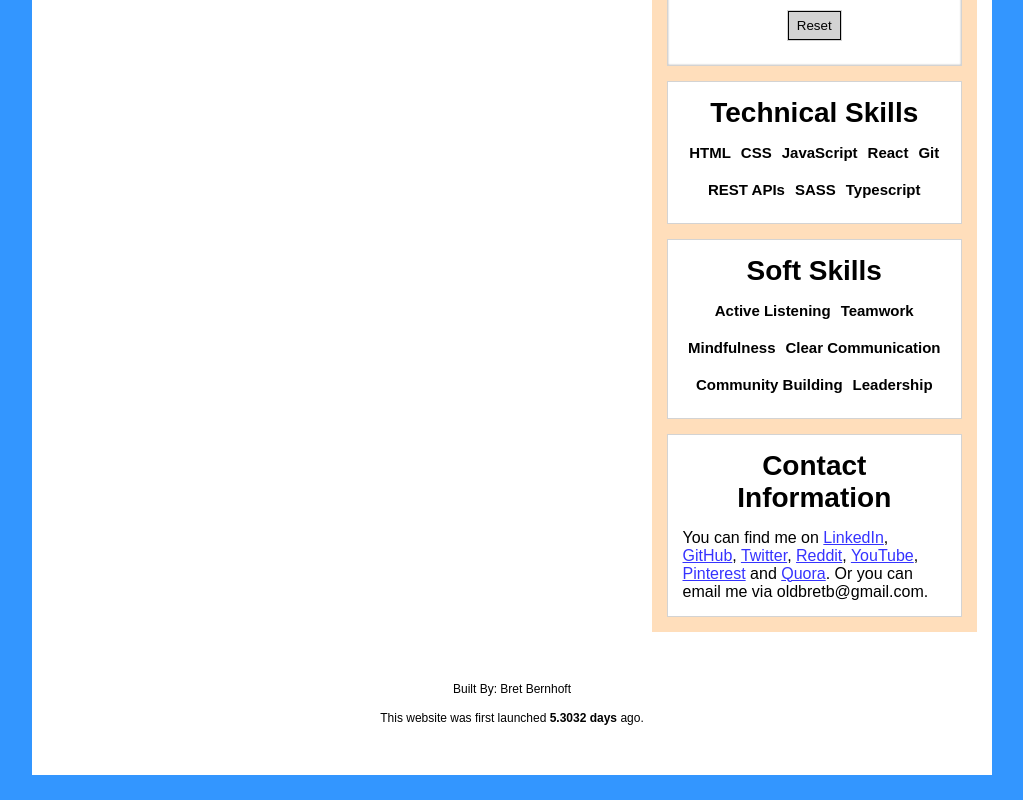
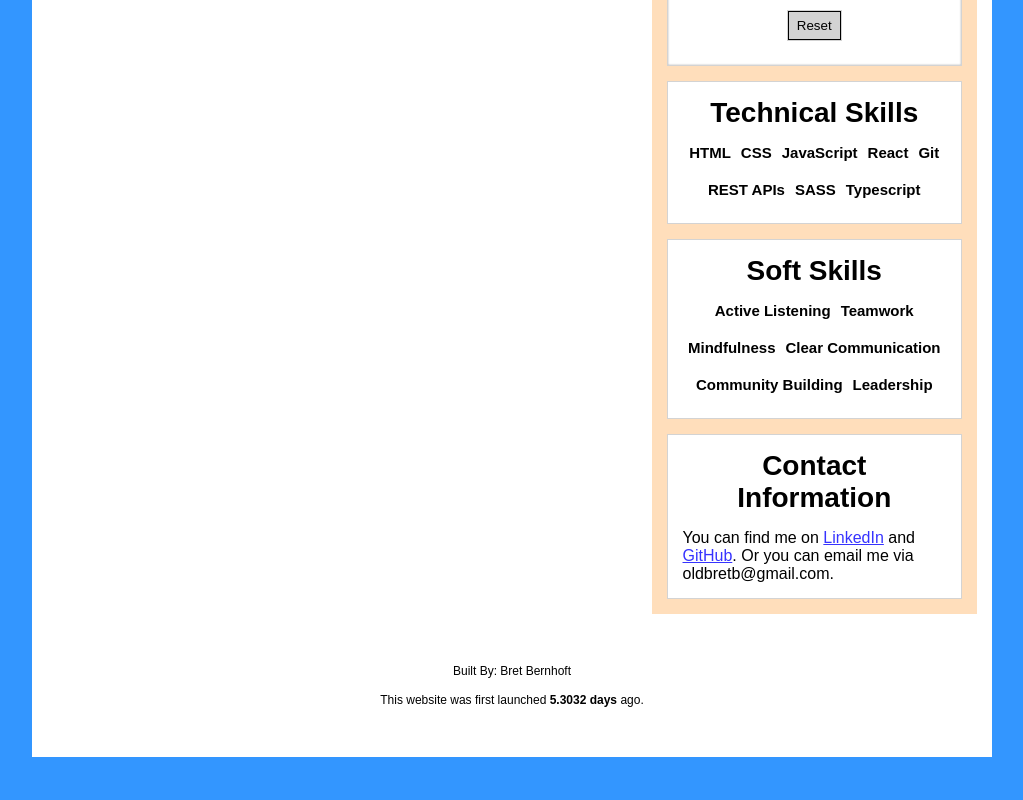
Before and after one commit to devbret/under-construction, a plain HTML site: page javascript-games/index.html in a window 1280 px wide. Shown: the part 1045-1845 px from the top of the page, without its empty margins (128-1151 px from the left). Drawn offline with Linux system fonts and the light colour scheme.

Commit message:
Improved "Contact Information".

```diff
--- a/javascript-games/index.html
+++ b/javascript-games/index.html
@@ -131,7 +131,7 @@
         </div>
         <section class="styledPrimary" id="contactInfo">
           <h2>Contact Information</h2>
-          <p id="socialMedia">You can find me on <a href="https://www.linkedin.com/in/bernhoftbret/" target="_blank">LinkedIn</a>, <a href="https://github.com/devbret" target="_blank">GitHub</a>, <a href="https://twitter.com/devbret_" target="_blank">Twitter</a>, <a href="https://www.reddit.com/user/devbret_" target="_blank">Reddit</a>, <a href="https://www.youtube.com/channel/UCBMBV5qHgY4B73fkWhFZvqw" target="_blank">YouTube</a>, <a href="https://www.pinterest.com/devbret/" target="_blank">Pinterest</a> and <a href="https://www.quora.com/profile/Bret-Bernhoft-1" target="_blank">Quora</a>. Or you can email me via oldbretb@gmail.com.</p>
+          <p id="socialMedia">You can find me on <a href="https://www.linkedin.com/in/bernhoftbret/" target="_blank">LinkedIn</a> and <a href="https://github.com/devbret" target="_blank">GitHub</a>. Or you can email me via oldbretb@gmail.com.</p>
         </section>
       </aside>
       <div id="toTop">
```
